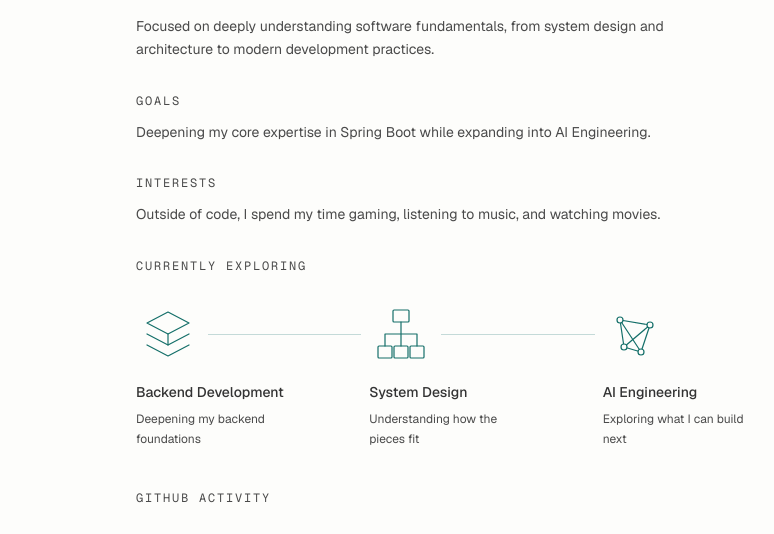
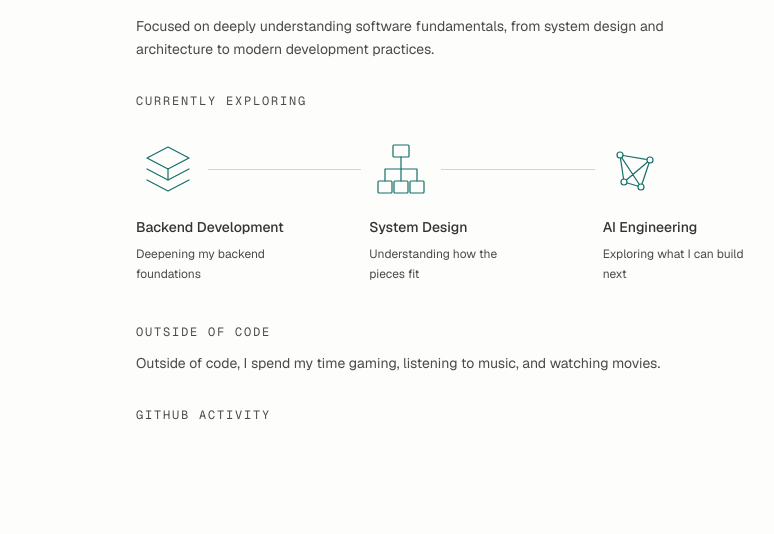
Before and after one commit to Cedrickkk/hulaanmo, an Astro site: page / in a window 1280 px wide. Shown: the part 161-695 px from the top of the page, 324-1098 px from the left. Built offline with nearby package versions, Linux system fonts and the light colour scheme; Astro itself is replaced by a stand-in of ours; no server answers; a web font is replaced by a local one.

Commit message:
fix: update section titles and remove goals from index page for clarity

```diff
--- a/src/pages/index.astro
+++ b/src/pages/index.astro
@@ -16,16 +16,14 @@ import { about } from "@/lib/profile";
     <div class="space-y-8">
       <div class="space-y-3 mt-8">
         <p class="font-mono text-xs tracking-[0.15em] text-[var(--color-muted)] uppercase">
-          Goals
+          Currently exploring
         </p>
-        <p class="max-w-[65ch] text-sm leading-relaxed text-[var(--color-muted)]">
-          {about.goals}
-        </p>
+        <LearningMap />
       </div>
 
       <div class="space-y-3">
         <p class="font-mono text-xs tracking-[0.15em] text-[var(--color-muted)] uppercase">
-          Interests
+          Outside of code
         </p>
         <p class="max-w-[65ch] text-sm leading-relaxed text-[var(--color-muted)]">
           {about.interests}
@@ -34,13 +32,7 @@ import { about } from "@/lib/profile";
 
       <div class="space-y-3">
         <p class="font-mono text-xs tracking-[0.15em] text-[var(--color-muted)] uppercase">
-          Currently exploring
-        </p>
-        <LearningMap />
-      </div>
-      <div class="space-y-3">
-        <p class="font-mono text-xs tracking-[0.15em] text-[var(--color-muted)] uppercase">
-          Github Activity
+          GitHub Activity
         </p>
         <ContributionGraph />
       </div>
```
